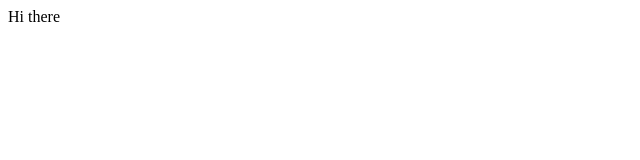
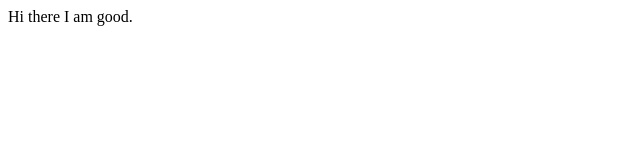
Before and after one commit to dklearnaws/awspractice, a plain HTML site: page index.html in a window 1280 px wide. Shown: the full height of the page, 0-640 px from the left. Drawn offline with Linux system fonts and the light colour scheme.

Commit message:
change in local master

```diff
--- a/index.html
+++ b/index.html
@@ -2,5 +2,6 @@
 	<head></head>
 	<body>
 		Hi there
+		I am good.
 	</body>
 </html>
```
